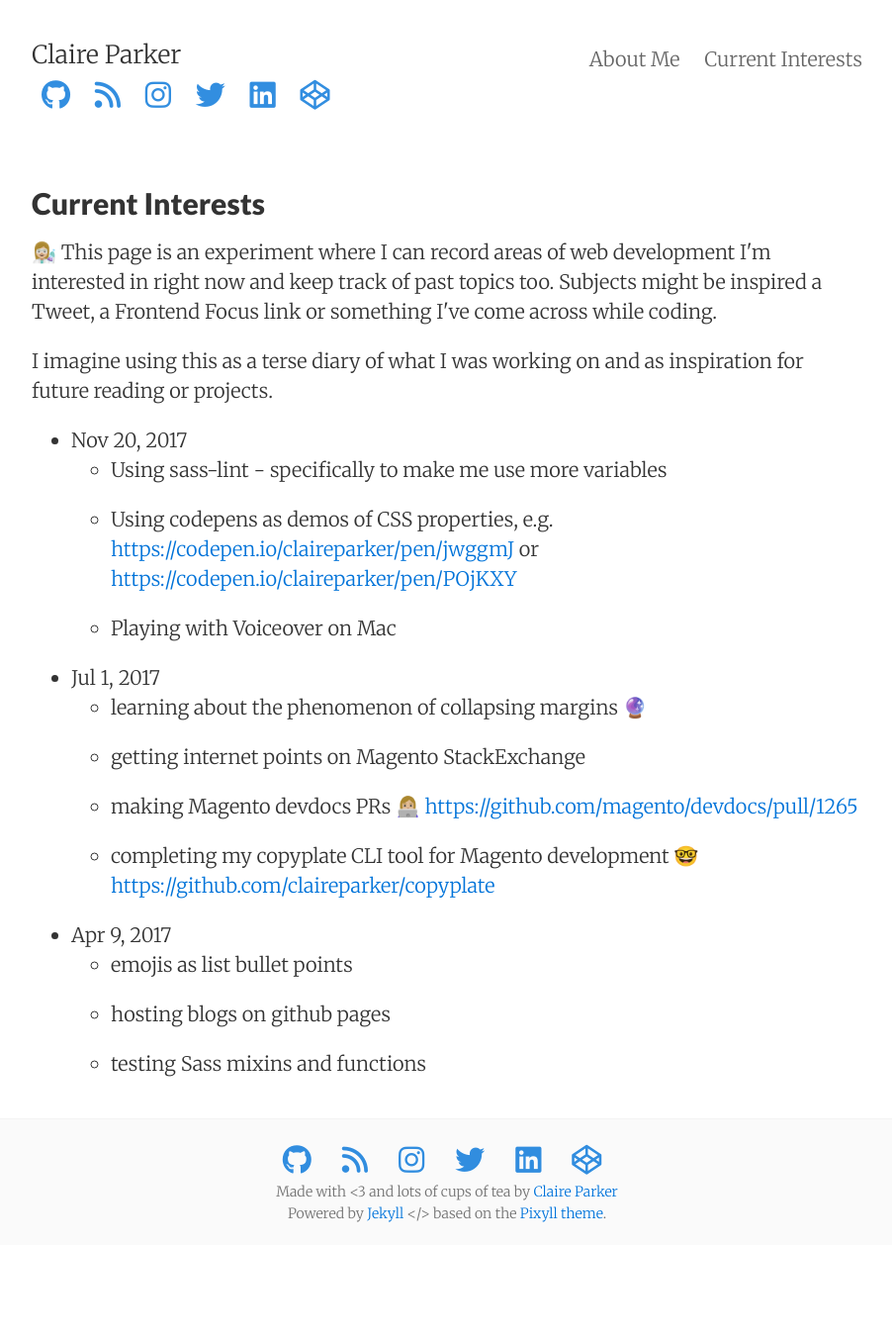
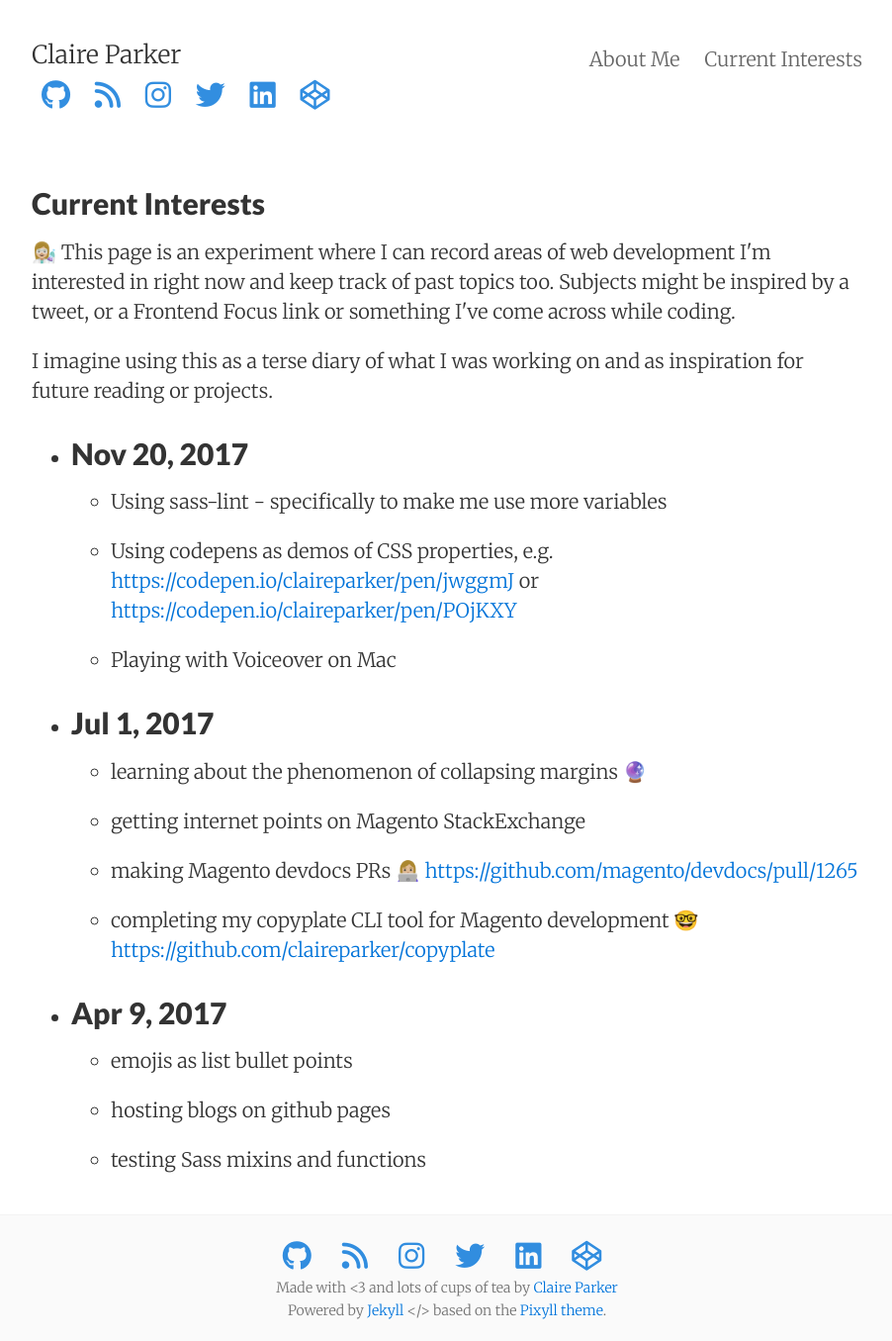
Before and after one commit to claire-codes/blog-com, a Jekyll site: the page built from interesting.md, in a window 1280 px wide. Shown: the whole page at 99% size, without its empty margins (188-1090 px from the left). Built offline with Jekyll 4.4.1, drawn with Linux system fonts in a browser that asks for light colours; nearby versions of some CDN libraries; before the commit the page ends 1258 px from its top, so only the background shows below that.

Commit message:
:u5408: Update interesting post markup and make it look a little less basic

```diff
--- a/interesting.md
+++ b/interesting.md
@@ -6,20 +6,20 @@ tags: interesting
 ---
 
 <p>
-👩🏼‍🔬 This page is an experiment where I can record areas of web development I'm interested in right now and keep track of past topics too. Subjects might be inspired a Tweet, a Frontend Focus link or something I've come across while coding.
+👩🏼‍🔬 This page is an experiment where I can record areas of web development I'm interested in right now and keep track of past topics too. Subjects might be inspired by a tweet, or a Frontend Focus link or something I've come across while coding.
 </p>
 
 <p>
 I imagine using this as a terse diary of what I was working on and as inspiration for future reading or projects.
 </p>
 
-<ul class="posts">
+<ul class="c-interesting">
 {% for post in site.posts %}
     {% if post.categories contains 'interesting' %}
-        <li><span>{{ post.date | date: site.date_format }}</span>
-            <ul>
+        <li class="c-interesting__post"><h2 class="c-interesting__date">{{ post.date | date: site.date_format }}</h2>
+            <ul class="c-interesting__list">
                 {% for interest in post.interests %}
-                    <li>{{ interest | markdownify }}</li>
+                    <li class="c-interesting__interest">{{ interest | markdownify }}</li>
                 {% endfor %}
             </ul>
         </li>
--- a/scss/pixyll.scss
+++ b/scss/pixyll.scss
@@ -33,3 +33,4 @@
 @import '_sass/filter';
 @import '_sass/share-button';
 @import '_sass/tldr';
+@import '_sass/interesting';
```
Also changed, not shown: _sass/_interesting.scss (added, +15 -0 lines), css/pixyll.css (+9 -1 lines), styleguide/components/widget/interesting/markup.html (+7 -6 lines), css/pixyll.min.css, 1 other file.
